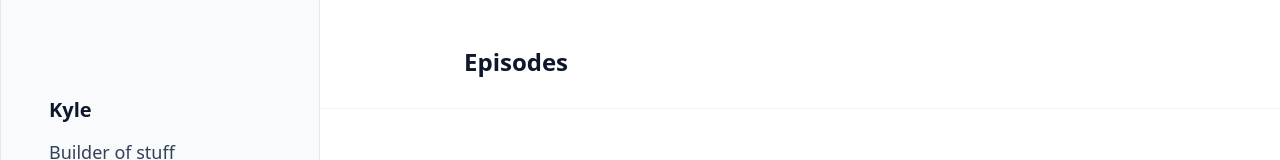
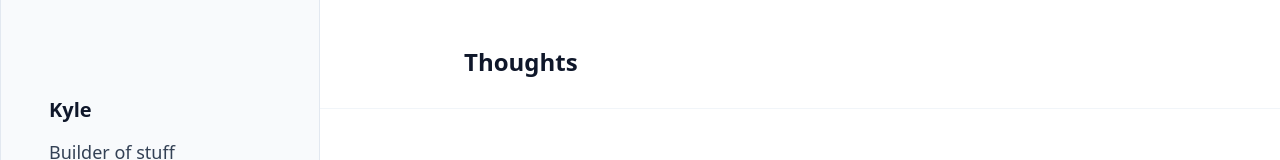
Before and after one commit to KTruong008/kylebuildsstuff, a SvelteKit app: page / in a window 1280 px wide. Shown: the top 160 px of the page. Built offline with nearby package versions, Linux system fonts and the light colour scheme.

Commit message:
rename episode to post

```diff
--- a/src/routes/+page.svelte
+++ b/src/routes/+page.svelte
@@ -1,6 +1,6 @@
 <script>
   import Container from '$lib/shared/components/container.svelte';
-  import EpisodeEntry from './episode-entry.svelte';
+  import Post from './post.svelte';
 
   let episodes = [
     {
@@ -20,13 +20,13 @@
 
 <div class="pb-12 pt-16 sm:pb-4 lg:pt-12">
   <Container>
-    <h1 class="text-2xl font-bold leading-7 text-slate-900">Episodes</h1>
+    <h1 class="text-2xl font-bold leading-7 text-slate-900">Thoughts</h1>
   </Container>
   <div
     class="divide-y divide-slate-100 sm:mt-4 lg:mt-8 lg:border-t lg:border-slate-100"
   >
     {#each episodes as episode}
-      <EpisodeEntry {episode} />
+      <Post {episode} />
     {/each}
   </div>
 </div>
```
Also changed, not shown: src/routes/post.svelte (renamed from src/routes/episode-entry.svelte).
